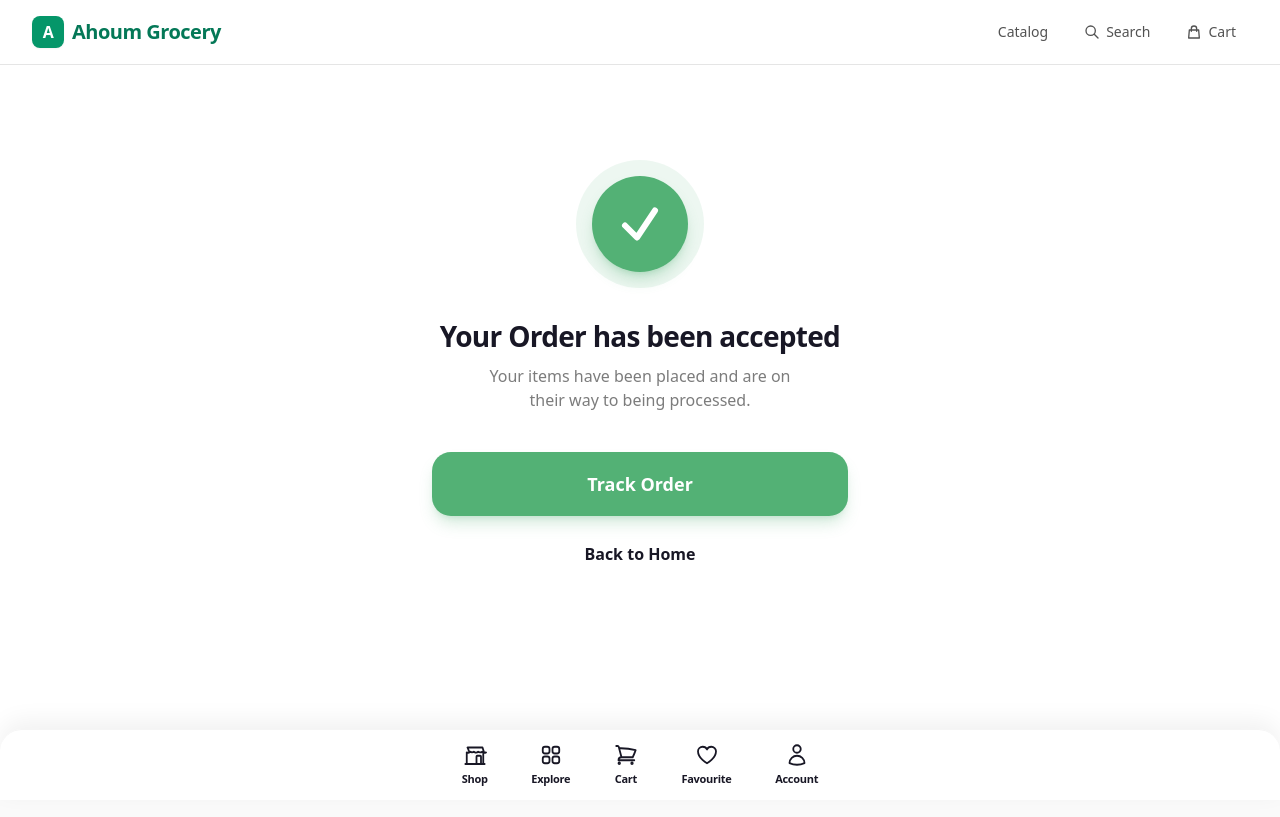
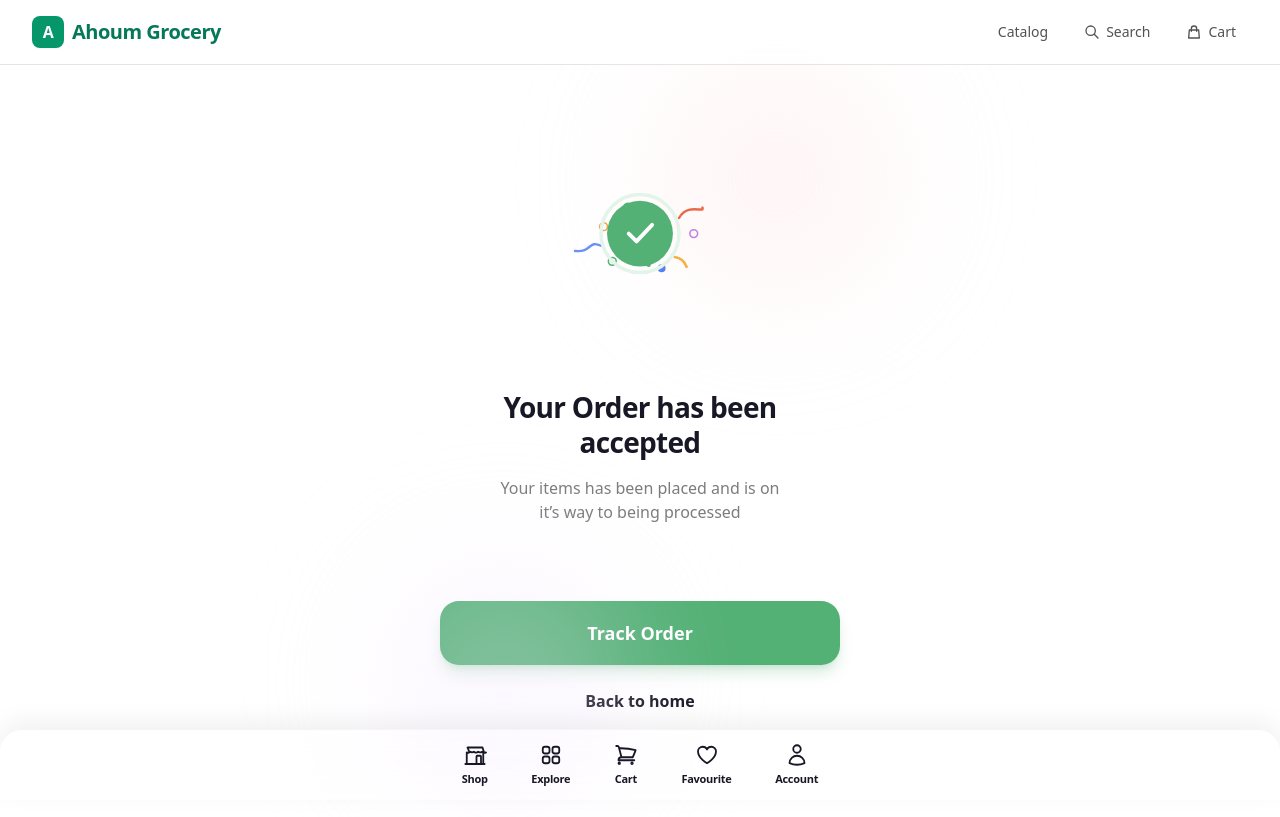
Before and after one commit to AVINASHGK16/Ahoum_Frontend_Developer_Assignment, a React (Vite) app: page /checkout/result in a window 1280 px wide. Built offline with nearby package versions, Linux system fonts and the light colour scheme.

Commit message:
feat: implement Order Success + Order Failure States

```diff
--- a/src/components/cart/CheckoutModal.tsx
+++ b/src/components/cart/CheckoutModal.tsx
@@ -91,10 +91,17 @@ export const CheckoutModal: React.FC<CheckoutModalProps> = ({ isOpen, onClose })
     if (items.length === 0) return;
     setIsPlacingOrder(true);
     setTimeout(() => {
+      if (customPromoInput.trim().toUpperCase() === 'FAIL') {
+        setIsPlacingOrder(false);
+        onClose();
+        navigate('/checkout/result?status=failed');
+        return;
+      }
+
       clearCart();
       setIsPlacingOrder(false);
       onClose();
-      navigate('/checkout/result');
+      navigate('/checkout/result?status=success');
     }, 600);
   };
 
--- a/src/pages/CheckoutResultPage.tsx
+++ b/src/pages/CheckoutResultPage.tsx
@@ -1,44 +1,234 @@
 import React from 'react';
-import { Link } from 'react-router-dom';
+import { Link, useSearchParams, useNavigate } from 'react-router-dom';
 
 export const CheckoutResultPage: React.FC = () => {
+  const [searchParams] = useSearchParams();
+  const navigate = useNavigate();
+  const status = searchParams.get('status') || 'success';
+  const isFailed = status === 'failed';
+
+  if (isFailed) {
     return (
-    <div className="mx-auto flex min-h-[70vh] w-full max-w-md flex-col items-center justify-center py-12 text-center select-none">
-      {/* Success Green Illustration / Icon */}
-      <div className="relative flex h-32 w-32 items-center justify-center rounded-full bg-[#53B175]/10 animate-scale-up">
-        <div className="flex h-24 w-24 items-center justify-center rounded-full bg-[#53B175] text-white shadow-lg shadow-[#53B175]/30">
+      <div className="fixed inset-0 z-50 flex items-center justify-center p-4 select-none animate-fade-in">
+        {/* Dimmed / Dark Backdrop Overlay */}
+        <div
+          className="fixed inset-0 bg-black/60 backdrop-blur-2xs transition-opacity"
+          onClick={() => navigate('/cart')}
+          aria-hidden="true"
+        />
+
+        {/* Failure Modal Container (Figma Screen 22/22 Order Failure) */}
+        <div
+          className="relative z-10 flex w-full max-w-sm sm:max-w-md flex-col items-center rounded-[28px] sm:rounded-[32px] bg-white p-6 sm:p-8 text-center shadow-2xl animate-scale-up"
+          role="dialog"
+          aria-modal="true"
+          aria-labelledby="failure-title"
+        >
+          {/* Close "X" Button in Top-Left (Figma Reference) */}
+          <button
+            type="button"
+            onClick={() => navigate('/cart')}
+            className="absolute top-5 left-5 flex h-9 w-9 items-center justify-center rounded-full text-[#181725] transition hover:bg-neutral-100 focus-visible:outline-none focus-visible:ring-2 focus-visible:ring-[#53B175]"
+            aria-label="Close error dialog"
+          >
             <svg
-            className="h-12 w-12 stroke-current stroke-[3]"
+              className="h-5 w-5 stroke-current stroke-[2.5]"
               fill="none"
               viewBox="0 0 24 24"
               aria-hidden="true"
             >
-            <path strokeLinecap="round" strokeLinejoin="round" d="M4.5 12.75l6 6 9-13.5" />
+              <path strokeLinecap="round" strokeLinejoin="round" d="M6 18L18 6M6 6l12 12" />
+            </svg>
+          </button>
+
+          {/* Grocery Bag Failure Illustration */}
+          <div className="mt-2 flex h-48 w-48 items-center justify-center overflow-hidden">
+            <svg viewBox="0 0 300 300" className="h-full w-full" fill="none" aria-hidden="true">
+              {/* Mint Circle Background */}
+              <circle cx="150" cy="150" r="110" fill="#E8F8EE" />
+
+              {/* Items in Grocery Bag */}
+              <g>
+                {/* Green Leaves / Leeks */}
+                <path d="M125 75 Q135 110 130 140" stroke="#7AC648" strokeWidth="6" strokeLinecap="round" />
+                <path d="M135 70 Q145 105 138 140" stroke="#52A824" strokeWidth="6" strokeLinecap="round" />
+                <path d="M142 80 Q150 110 144 140" stroke="#7AC648" strokeWidth="5" strokeLinecap="round" />
+
+                {/* Red Radish / Beet */}
+                <circle cx="108" cy="125" r="16" fill="#F04265" />
+                <path d="M102 110 L95 90" stroke="#52A824" strokeWidth="4" strokeLinecap="round" />
+                <path d="M106 110 L104 88" stroke="#7AC648" strokeWidth="4" strokeLinecap="round" />
+
+                {/* Water Bottle with Blue Cap */}
+                <rect x="122" y="105" width="28" height="38" rx="5" fill="#BBE2FA" />
+                <rect x="129" y="97" width="14" height="9" rx="2" fill="#1C75BC" />
+
+                {/* Red Tomato */}
+                <circle cx="115" cy="140" r="18" fill="#F24E3A" />
+                <path d="M115 120 L115 125 M111 122 L119 122" stroke="#52A824" strokeWidth="3" strokeLinecap="round" />
+
+                {/* Sausage */}
+                <rect x="145" y="112" width="22" height="35" rx="10" fill="#D97A53" />
+
+                {/* Purple Eggplant */}
+                <ellipse cx="165" cy="115" rx="13" ry="24" fill="#602875" />
+                <path d="M165 92 L165 97" stroke="#7AC648" strokeWidth="4" strokeLinecap="round" />
+
+                {/* French Baguette Bread */}
+                <rect x="175" y="85" width="30" height="60" rx="15" fill="#E8B068" />
+                <line x1="182" y1="102" x2="198" y2="108" stroke="#C48E46" strokeWidth="2.5" strokeLinecap="round" />
+                <line x1="180" y1="118" x2="196" y2="124" stroke="#C48E46" strokeWidth="2.5" strokeLinecap="round" />
+                <line x1="178" y1="134" x2="194" y2="140" stroke="#C48E46" strokeWidth="2.5" strokeLinecap="round" />
+
+                {/* Yellow Sweetcorn */}
+                <ellipse cx="198" cy="125" rx="10" ry="20" fill="#F8C838" />
+                <path d="M192 135 Q198 115 204 135" stroke="#7AC648" strokeWidth="3" fill="none" strokeLinecap="round" />
+              </g>
+
+              {/* Brown Paper Grocery Bag */}
+              <g>
+                {/* Bag Body */}
+                <path d="M92 135 L98 235 L202 235 L208 135 Z" fill="#DCA062" />
+                {/* Bag Side Shadow / Fold */}
+                <path d="M92 135 L98 235 L118 235 L112 135 Z" fill="#C48A4E" />
+                {/* Serrated Top Edge */}
+                <path d="M92 135 L97 140 L102 135 L107 140 L112 135 L117 140 L122 135 L127 140 L132 135 L137 140 L142 135 L147 140 L152 135 L157 140 L162 135 L167 140 L172 135 L177 140 L182 135 L187 140 L192 135 L197 140 L202 135 L208 135" fill="none" stroke="#DCA062" strokeWidth="3" strokeLinejoin="round" />
+              </g>
             </svg>
           </div>
+
+          {/* Heading */}
+          <h1 id="failure-title" className="mt-4 text-2xl sm:text-[26px] font-bold text-[#181725] tracking-tight">
+            Oops! Order Failed
+          </h1>
+
+          {/* Subtitle */}
+          <p className="mt-2 text-sm sm:text-base font-normal text-[#7C7C7C]">
+            Something went terribly wrong.
+          </p>
+
+          {/* Primary CTA: "Please Try Again" */}
+          <button
+            type="button"
+            onClick={() => navigate('/cart?checkout=true')}
+            className="mt-8 flex h-14 sm:h-16 w-full items-center justify-center rounded-[19px] bg-[#53B175] text-base sm:text-lg font-bold text-white shadow-lg shadow-[#53B175]/25 transition hover:bg-[#489E67] active:scale-95"
+          >
+            Please Try Again
+          </button>
+
+          {/* Secondary Link: "Back to home" */}
+          <button
+            type="button"
+            onClick={() => navigate('/')}
+            className="mt-4 text-base font-bold text-[#181725] transition hover:text-[#53B175]"
+          >
+            Back to home
+          </button>
+        </div>
+      </div>
+    );
+  }
+
+  // Success State (Figma Screen 22/22 Order Accepted)
+  return (
+    <div className="relative mx-auto flex min-h-[85vh] w-full max-w-md flex-col items-center justify-between px-6 py-12 text-center select-none">
+      {/* Background Soft Pastel Tints */}
+      <div className="pointer-events-none absolute -top-10 -right-10 h-64 w-64 rounded-full bg-red-100/30 blur-3xl" />
+      <div className="pointer-events-none absolute -bottom-10 -left-10 h-64 w-64 rounded-full bg-purple-100/30 blur-3xl" />
+
+      {/* Top Spacer for Vertical Balance */}
+      <div className="w-full" aria-hidden="true" />
+
+      {/* Main Success Graphic & Text Area */}
+      <div className="flex flex-col items-center">
+        {/* Festive Checkmark Graphic with Confetti & Streamers */}
+        <div className="relative flex h-52 w-52 items-center justify-center">
+          <svg viewBox="0 0 240 240" className="h-full w-full" fill="none" aria-hidden="true">
+            {/* Confetti & Streamers */}
+            {/* Top Green Dot */}
+            <circle cx="106" cy="48" r="6" fill="#53B175" />
+            {/* Top Orange Dot */}
+            <circle cx="120" cy="53" r="3.5" fill="#F47443" />
+            {/* Top-Right Red Ribbon */}
+            <path
+              d="M165 60 C175 42 195 55 192 48"
+              stroke="#EA6A47"
+              strokeWidth="2.8"
+              strokeLinecap="round"
+            />
+            {/* Right Purple Hollow Ring */}
+            <circle cx="182" cy="78" r="4.5" stroke="#C37FE2" strokeWidth="1.8" />
+            {/* Left Orange Hollow Ring */}
+            <circle cx="78" cy="70" r="4.5" stroke="#F6A343" strokeWidth="1.8" />
+            {/* Left Blue Curly Ribbon */}
+            <path
+              d="M45 98 C65 100 60 85 75 92"
+              stroke="#6B92F2"
+              strokeWidth="2.8"
+              strokeLinecap="round"
+            />
+            {/* Bottom-Left Green Ring */}
+            <circle cx="88" cy="110" r="4.5" stroke="#53B175" strokeWidth="1.8" />
+            {/* Bottom-Right Yellow Ribbon */}
+            <path
+              d="M160 105 C175 108 172 118 174 116"
+              stroke="#F4B042"
+              strokeWidth="2.8"
+              strokeLinecap="round"
+            />
+            {/* Bottom Green & Blue Dots */}
+            <circle cx="130" cy="114" r="2.5" fill="#53B175" />
+            <circle cx="145" cy="118" r="4.5" fill="#5B7FED" />
+
+            {/* Concentric Outer Ring */}
+            <circle cx="120" cy="78" r="45" stroke="#E3F4EA" strokeWidth="4" />
+
+            {/* Inner Main Green Circle */}
+            <circle cx="120" cy="78" r="38" fill="#53B175" />
+
+            {/* White Checkmark Icon */}
+            <path
+              d="M107 78 L116 87 L134 68"
+              stroke="#FFFFFF"
+              strokeWidth="4.5"
+              strokeLinecap="round"
+              strokeLinejoin="round"
+            />
+          </svg>
         </div>
 
-      {/* Order Status Message */}
-      <h1 className="mt-8 text-2xl sm:text-[28px] font-bold text-[#181725] tracking-tight">
-        Your Order has been accepted
+        {/* Heading (Figma Reference) */}
+        <h1 className="mt-4 text-[26px] sm:text-[28px] font-bold text-[#181725] tracking-tight leading-tight">
+          Your Order has been
+          <br />
+          accepted
         </h1>
-      <p className="mt-3 max-w-xs text-sm sm:text-base font-normal text-[#7C7C7C] leading-relaxed">
-        Your items have been placed and are on their way to being processed.
+
+        {/* Supporting Text */}
+        <p className="mt-4 max-w-xs text-sm sm:text-base font-normal text-[#7C7C7C] leading-relaxed">
+          Your items has been placed and is on
+          <br />
+          it&rsquo;s way to being processed
         </p>
+      </div>
 
-      {/* Navigation Actions */}
-      <div className="mt-10 flex w-full flex-col gap-3.5 px-4">
-        <Link
-          to="/"
+      {/* Bottom CTA Actions (Figma Screen 22/22) */}
+      <div className="mt-12 flex w-full flex-col gap-4">
+        {/* Track Order Button */}
+        <button
+          type="button"
+          onClick={() => navigate('/')}
           className="flex h-14 sm:h-16 w-full items-center justify-center rounded-[19px] bg-[#53B175] text-base sm:text-lg font-bold text-white shadow-lg shadow-[#53B175]/25 transition hover:bg-[#489E67] active:scale-95"
         >
           Track Order
-        </Link>
+        </button>
+
+        {/* Back to Home Link */}
         <Link
           to="/"
-          className="flex h-12 w-full items-center justify-center rounded-[19px] bg-transparent text-base font-bold text-[#181725] transition hover:bg-neutral-100 active:scale-95"
+          className="flex h-10 items-center justify-center text-base font-bold text-[#181725] transition hover:text-[#53B175] active:scale-95"
         >
-          Back to Home
+          Back to home
         </Link>
       </div>
     </div>
```
Also changed, not shown: 1 other file (tests, documents, lock files or other folders). Lines whose indentation alone changed are shown as unchanged.
